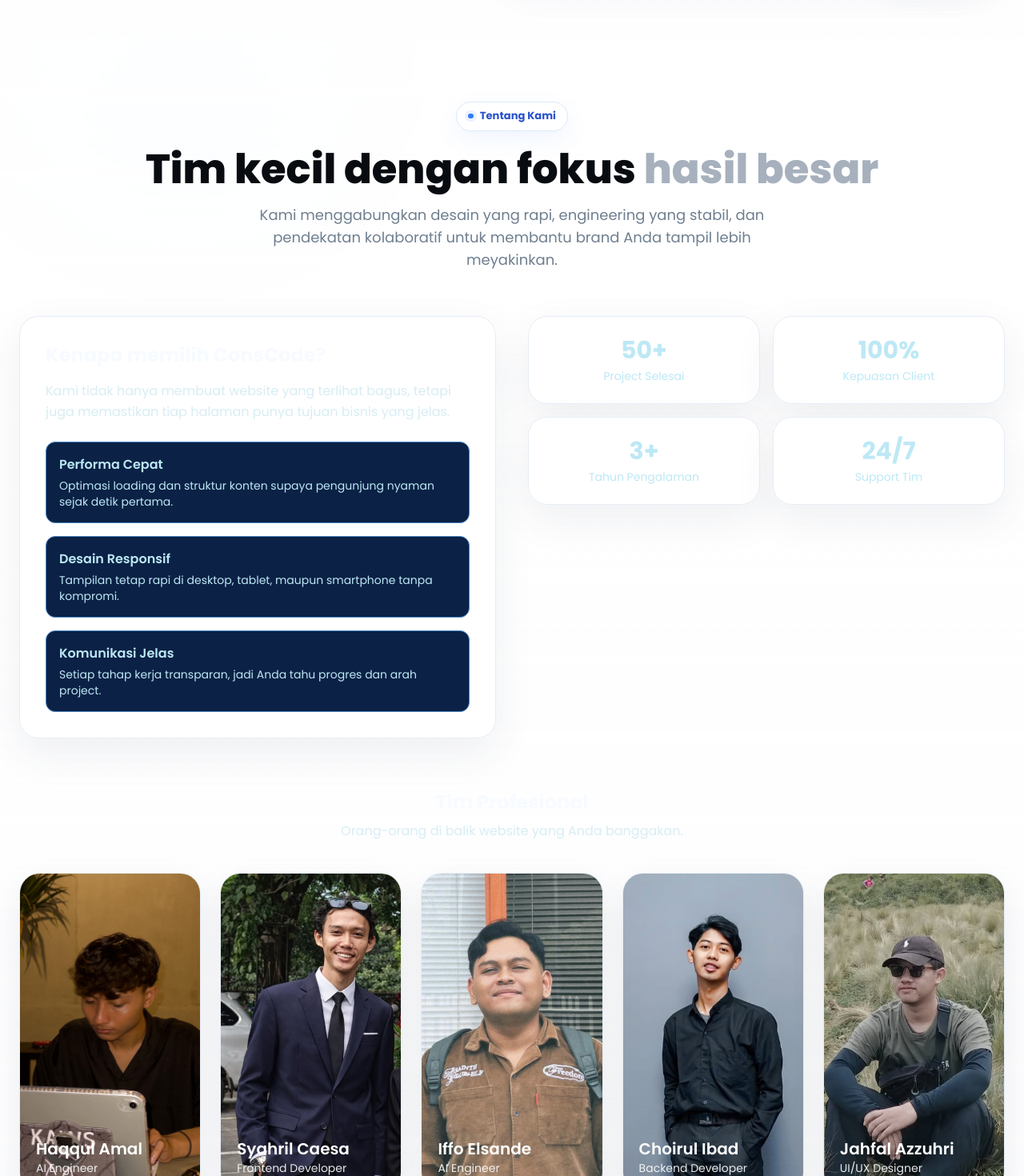
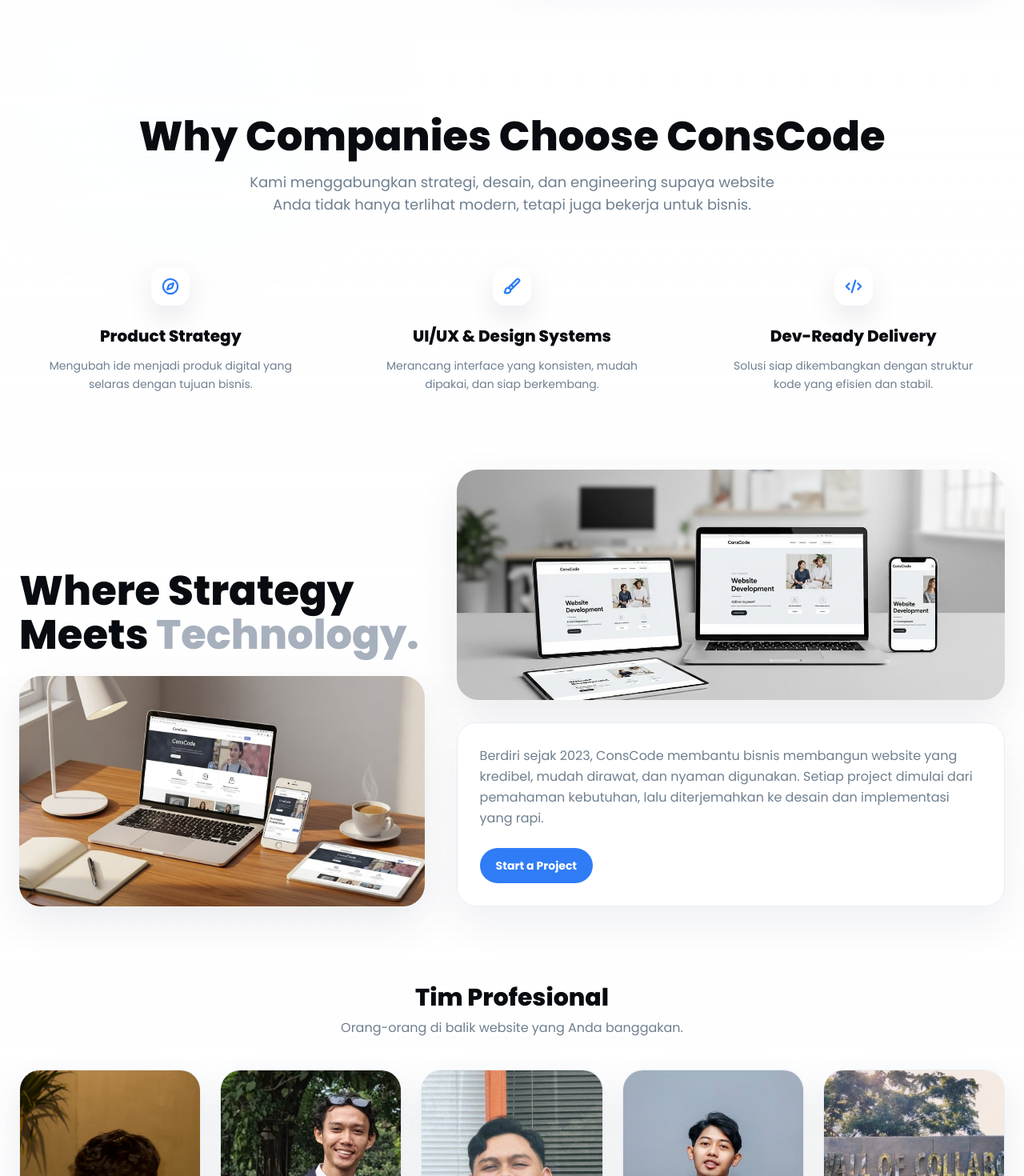
Before and after one commit to conscode-dev/conscode-web, a React (Vite) app: page / in a window 1280 px wide. Shown: the part 760-2230 px from the top of the page at 80% size. Built offline with nearby package versions, Linux system fonts and the light colour scheme.

Commit message:
chore: update Khusai Hakiky team profile

```diff
--- a/src/Sections/About.jsx
+++ b/src/Sections/About.jsx
@@ -1,104 +1,122 @@
+import { Brush, Code2, Compass } from "lucide-react";
 import AnimatedSection from "../components/AnimatedSection";
 import TeamCard from "../components/ui/TimCard";
+import storyImage from "../assets/images/porto2.jpeg";
+import teamImage from "../assets/images/porto3.jpeg";
 import img1 from "../assets/images/marquee/haqul.jpeg";
 import img2 from "../assets/images/marquee/syahril.png";
 import img3 from "../assets/images/marquee/iffo.jpg";
 import img4 from "../assets/images/marquee/ibad.jpeg";
-import img5 from "../assets/images/marquee/jahfal.jpeg";
+import img5 from "../assets/images/marquee/hakiky.jpeg";
 
 const features = [
   {
-    title: "Performa Cepat",
-    desc: "Optimasi loading dan struktur konten supaya pengunjung nyaman sejak detik pertama.",
+    title: "Product Strategy",
+    desc: "Mengubah ide menjadi produk digital yang selaras dengan tujuan bisnis.",
+    icon: Compass,
   },
   {
-    title: "Desain Responsif",
-    desc: "Tampilan tetap rapi di desktop, tablet, maupun smartphone tanpa kompromi.",
+    title: "UI/UX & Design Systems",
+    desc: "Merancang interface yang konsisten, mudah dipakai, dan siap berkembang.",
+    icon: Brush,
   },
   {
-    title: "Komunikasi Jelas",
-    desc: "Setiap tahap kerja transparan, jadi Anda tahu progres dan arah project.",
+    title: "Dev-Ready Delivery",
+    desc: "Solusi siap dikembangkan dengan struktur kode yang efisien dan stabil.",
+    icon: Code2,
   },
 ];
 
 const teamData = [
-  {
-    name: "Haqqul Amal",
-    role: "AI Engineer",
-    photo: img1,
-  },
-  {
-    name: "Syahril Caesa",
-    role: "Frontend Developer",
-    photo: img2,
-  },
-  {
-    name: "Iffo Elsande",
-    role: "AI Engineer",
-    photo: img3,
-  },
-  {
-    name: "Choirul Ibad",
-    role: "Backend Developer",
-    photo: img4,
-  },
-  {
-    name: "Jahfal Azzuhri",
-    role: "UI/UX Designer",
-    photo: img5,
-  },
+  { name: "Haqqul Amal", role: "AI Engineer", photo: img1 },
+  { name: "Syahril Caesa", role: "Frontend Developer", photo: img2 },
+  { name: "Iffo Elsande", role: "AI Engineer", photo: img3 },
+  { name: "Choirul Ibad", role: "Backend Developer", photo: img4 },
+  { name: "Khusai Hakiky", role: "UI/UX Designer", photo: img5 },
 ];
 
 const About = () => {
   return (
-    <section className="section-shell py-20">
+    <section className="section-shell py-24">
       <div className="container mx-auto px-4 md:px-6 relative z-10">
-        <AnimatedSection animation="slide-in-bottom" className="text-center mb-14">
-          <span className="pill">Tentang Kami</span>
-          <h2 className="section-title mt-5">
-            Tim kecil dengan fokus <span className="gradient-text">hasil besar</span>
+        <AnimatedSection animation="slide-in-bottom" className="text-center mb-16">
+          <h2 className="section-title">
+            Why Companies Choose ConsCode
           </h2>
-          <p className="section-subtitle mx-auto mt-4 text-lg">
-            Kami menggabungkan desain yang rapi, engineering yang stabil, dan
-            pendekatan kolaboratif untuk membantu brand Anda tampil lebih meyakinkan.
+          <p className="section-subtitle mx-auto mt-4 text-base md:text-lg">
+            Kami menggabungkan strategi, desain, dan engineering supaya website
+            Anda tidak hanya terlihat modern, tetapi juga bekerja untuk bisnis.
           </p>
         </AnimatedSection>
 
-        <div className="grid lg:grid-cols-2 gap-10 items-start mb-16">
-          <AnimatedSection animation="slide-in-left" className="soft-card p-8">
-            <h3 className="text-2xl font-bold text-[#f7fbff] mb-4">Kenapa memilih ConsCode?</h3>
-            <p className="text-[#d7edf4] mb-6 leading-relaxed">
-              Kami tidak hanya membuat website yang terlihat bagus, tetapi juga
-              memastikan tiap halaman punya tujuan bisnis yang jelas.
-            </p>
-            <div className="space-y-4">
-              {features.map((feature) => (
-                <div key={feature.title} className="rounded-xl border border-[#4988c4] bg-[#0b2145] p-4">
-                  <h4 className="font-semibold text-[#bde8f5]">{feature.title}</h4>
-                  <p className="text-sm text-[#bde8f5] mt-1">{feature.desc}</p>
+        <div className="grid md:grid-cols-3 gap-8 lg:gap-12 mb-24">
+          {features.map((feature) => {
+            const Icon = feature.icon;
+            return (
+              <AnimatedSection
+                key={feature.title}
+                animation="slide-in-bottom"
+                className="text-center"
+                threshold={0.12}
+              >
+                <div className="mx-auto mb-6 grid h-12 w-12 place-items-center rounded-2xl bg-white text-[#2F7CF6] shadow-[0_14px_34px_rgba(56,67,89,0.12)]">
+                  <Icon size={22} strokeWidth={2.5} />
                 </div>
-              ))}
-            </div>
+                <h3 className="text-xl font-extrabold text-[#080B10]">
+                  {feature.title}
+                </h3>
+                <p className="mx-auto mt-3 max-w-xs text-sm leading-relaxed text-[#6F7F8F]">
+                  {feature.desc}
+                </p>
+              </AnimatedSection>
+            );
+          })}
+        </div>
+
+        <div className="grid lg:grid-cols-[0.85fr_1.15fr] gap-8 lg:gap-10 items-end mb-24">
+          <AnimatedSection animation="slide-in-left" className="space-y-6">
+            <h2 className="section-title">
+              Where Strategy Meets <span className="gradient-text">Technology.</span>
+            </h2>
+            <img
+              src={teamImage}
+              alt="Proses kerja tim ConsCode"
+              loading="lazy"
+              decoding="async"
+              className="h-[18rem] w-full rounded-[1.7rem] object-cover shadow-[0_18px_50px_rgba(56,67,89,0.1)]"
+            />
           </AnimatedSection>
 
-          <AnimatedSection animation="slide-in-right" className="grid grid-cols-2 gap-4">
-            {[
-              { value: "50+", label: "Project Selesai" },
-              { value: "100%", label: "Kepuasan Client" },
-              { value: "3+", label: "Tahun Pengalaman" },
-              { value: "24/7", label: "Support Tim" },
-            ].map((stat) => (
-              <div key={stat.label} className="soft-card p-6 text-center">
-                <p className="text-3xl font-bold text-[#bde8f5]">{stat.value}</p>
-                <p className="text-sm text-[#bde8f5] mt-1">{stat.label}</p>
-              </div>
-            ))}
+          <AnimatedSection animation="slide-in-right" className="space-y-7">
+            <img
+              src={storyImage}
+              alt="Website dan aplikasi yang dikerjakan ConsCode"
+              loading="lazy"
+              decoding="async"
+              className="h-[18rem] w-full rounded-[1.7rem] object-cover shadow-[0_18px_50px_rgba(56,67,89,0.1)]"
+            />
+            <div className="soft-card p-6 md:p-7">
+              <p className="text-[#6F7F8F] leading-relaxed">
+                Berdiri sejak 2023, ConsCode membantu bisnis membangun website
+                yang kredibel, mudah dirawat, dan nyaman digunakan. Setiap
+                project dimulai dari pemahaman kebutuhan, lalu diterjemahkan ke
+                desain dan implementasi yang rapi.
+              </p>
+              <a
+                href="#contact"
+                className="mt-6 inline-flex items-center rounded-full bg-[#2F7CF6] px-5 py-3 text-sm font-bold text-white transition-all hover:-translate-y-0.5 hover:bg-[#2952CB]"
+              >
+                Start a Project
+              </a>
+            </div>
           </AnimatedSection>
         </div>
 
         <AnimatedSection animation="scale-up" className="text-center mb-10">
-          <h3 className="text-2xl font-bold text-[#f7fbff]">Tim Profesional</h3>
-          <p className="text-[#d7edf4] mt-2">Orang-orang di balik website yang Anda banggakan.</p>
+          <h3 className="text-3xl font-extrabold text-[#080B10]">Tim Profesional</h3>
+          <p className="text-[#6F7F8F] mt-2">
+            Orang-orang di balik website yang Anda banggakan.
+          </p>
         </AnimatedSection>
 
         <div className="grid grid-cols-1 sm:grid-cols-2 lg:grid-cols-3 xl:grid-cols-5 gap-6 justify-items-center">
--- a/src/components/ui/ImageMarquee.jsx
+++ b/src/components/ui/ImageMarquee.jsx
@@ -2,14 +2,14 @@
 import Img2 from "../../assets/images/marquee/2.jfif";
 import Img3 from "../../assets/images/marquee/1.jfif";
 import Img4 from "../../assets/images/marquee/2.jfif";
-import Img5 from "../../assets/images/marquee/1.jfif";
+import Img5 from "../../assets/images/marquee/hakiky.jpeg";
 
 const images = [
   { src: Img1, title: "Haqqul Amal jiddan", desc: "QA Engineer" },
   { src: Img2, title: "Iffo Elsande", desc: "AI Engineer" },
   { src: Img3, title: "Syahril Caesa Mahira", desc: "Frontend Engineer" },
   { src: Img4, title: "Choirul Ainul Ibad", desc: "Backend Engineer" },
-  { src: Img5, title: "Jahfal Azzuhri Subroto", desc: "UI/UX Designer" },
+  { src: Img5, title: "Khusai Hakiky", desc: "UI/UX Designer" },
 ];
 
 export default function ImageMarquee() {
```
Also changed, not shown: src/assets/images/marquee/hakiky.jpeg (added).
